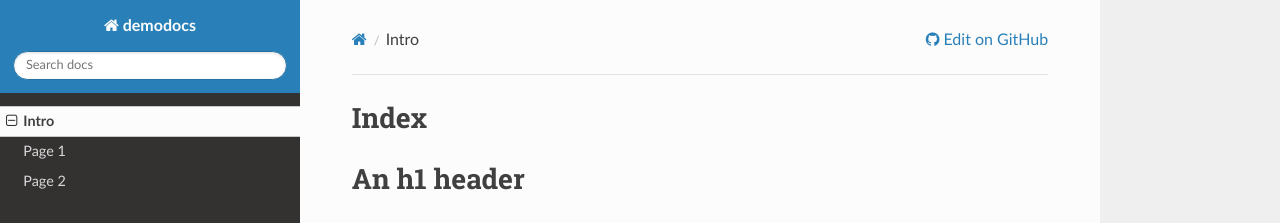
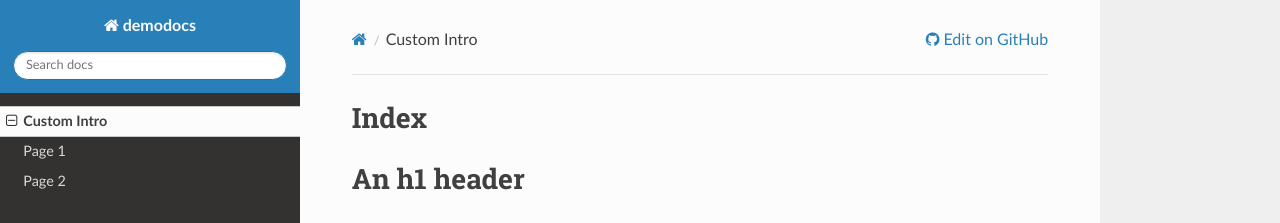
Before and after one commit to paredesyopinto/demodocs, an MkDocs documentation site: the page built from docs/index.md, in a window 1280 px wide and 1257 px high. Shown: the top 223 px of the window. Built offline with MkDocs 1.6.1, drawn with Linux system fonts in a browser that asks for light colours; nearby versions of some CDN libraries; old or Windows-style settings are respelled for this version of MkDocs.

Commit message:
Update mkdocs.yml

```diff
--- a/mkdocs.yml
+++ b/mkdocs.yml
@@ -3,6 +3,6 @@ theme: readthedocs
 repo_url: https://github.com/paredesyopinto/demodocs
 
 pages:
-- Intro: index.md
+- Custom Intro: index.md
 - Page 1: markdown-sample.md
 - Page 2: page2.md
```
